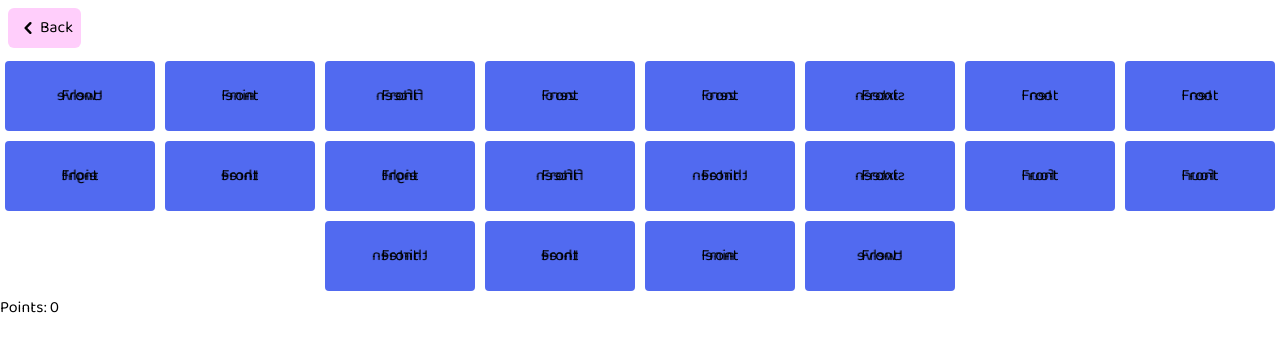
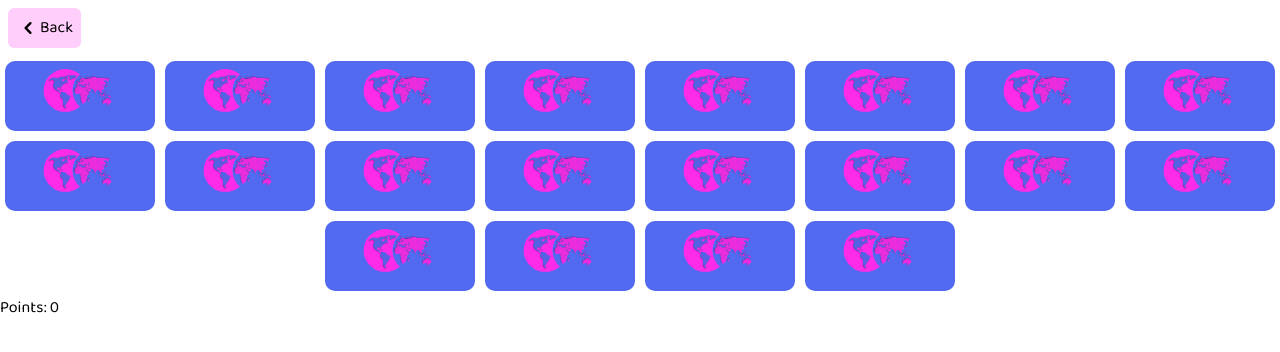
Before and after one commit to ArexSpeed/multiwords, a Next.js app: page /games/memo/play in a window 1280 px wide. Shown: the top 352 px of the page. Built offline with nearby package versions, Linux system fonts and the light colour scheme.

Commit message:
flipcards style fix

```diff
--- a/components/FlipCard/index.tsx
+++ b/components/FlipCard.tsx
@@ -1,4 +1,6 @@
 import React from 'react';
+import Image from 'next/image';
+import logo from 'assets/mwl.png';
 
 type Cards = {
   id: string;
@@ -29,13 +31,15 @@ const FlipCard: React.FC<Props> = ({
 
   return (
     <button
-      className={`card w-16 h-10 bg-secondary ${isFlipped && 'is-flipped'} ${
-        isInactive && 'is-inactive'
-      }`}
+      className={`card ${isInactive && 'is-inactive'} ${isFlipped && 'is-flipped'}`}
       disabled={isDisabled}
       onClick={handleClick}>
-      <div className="card-face">Front</div>
-      <div className="card-back-face">{card.lang}</div>
+      <div className="card-front bg-secondary flex flex-row justify-center items-center">
+        <div className="max-w-[50px] md:max-w-[80px]">
+          <Image src={logo} alt="Multiwords" />
+        </div>
+      </div>
+      <div className="card-back bg-primary">{card.lang}</div>
     </button>
   );
 };
--- a/components/FlipCard/Card.css
+++ /dev/null
@@ -1,27 +0,0 @@
-.card {
-  width: 50px;
-  height: 20px;
-  border-radius: 4px;
-  transition: 0.3s;
-  transform-style: preserve-3d;
-  position: relative;
-  cursor: pointer;
-}
-.card-face {
-  backface-visibility: hidden;
-  position: absolute;
-  width: 100%;
-  height: 100%;
-}
-.card-back-face {
-  transform: rotateY(180deg);
-}
-
-.is-flipped {
-  transform: rotateY(180deg);
-}
-
-.is-inactive {
-  visibility: hidden;
-  opacity: 0;
-}
--- a/styles/globals.css
+++ b/styles/globals.css
@@ -22,31 +22,47 @@ a {
 .card {
   width: 150px;
   height: 70px;
+  margin: 5px;
   border-radius: 4px;
-  transition: 0.3s;
   transform-style: preserve-3d;
   position: relative;
-  cursor: pointer;
-  display: flex;
-  justify-content: center;
-  align-items: center;
-  margin: 5px;
+  transition: 0.3s;
+  color: white;
 }
-.card-face {
-  backface-visibility: hidden;
-  position: absolute;
+
+.card-front {
   width: 100%;
   height: 100%;
+  position: absolute;
+  top: 0;
+  left: 0;
+  backface-visibility: hidden;
+  transform: rotateX(0deg);
+  transition: all 0.5s;
+  border-radius: 10px;
+}
+.card-back {
+  width: 100%;
+  height: 100%;
+  position: absolute;
+  top: 0;
+  left: 0;
+  backface-visibility: hidden;
+  transform: rotateX(180deg);
+  transition: all 0.5s;
+  border-radius: 10px;
   display: flex;
+  text-align: center;
   justify-content: center;
   align-items: center;
 }
-.card-back-face {
-  transform: rotateY(180deg);
+
+.is-flipped .card-front {
+  transform: rotateX(-180deg);
 }
 
-.is-flipped {
-  transform: rotateY(180deg);
+.is-flipped .card-back {
+  transform: rotateX(0deg);
 }
 
 .is-inactive {
```
